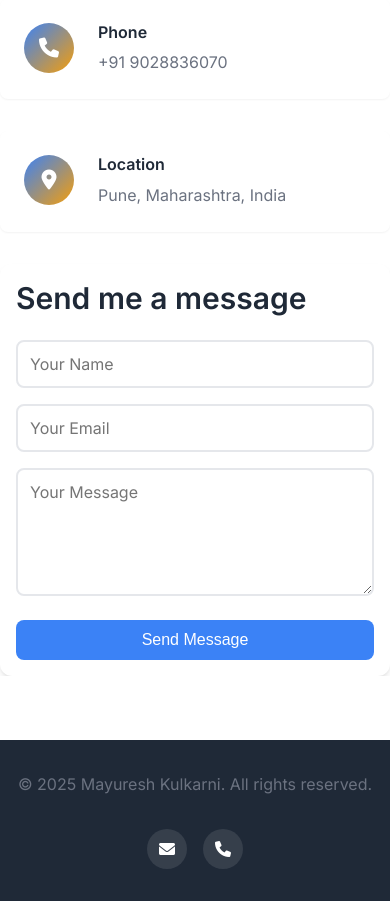
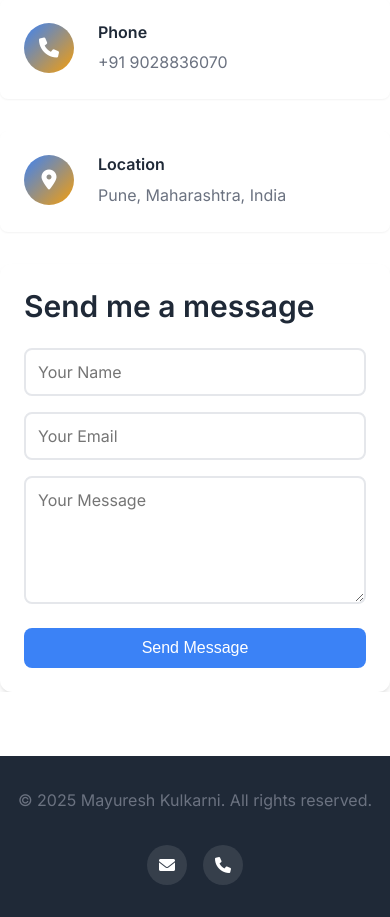
Before and after one commit to Mayuresh-Kulkarni-25/portfolio_web, a Flask app: page / in a window 390 px wide. Shown: the part 5517-6434 px from the top of the page. Run offline with Flask 3, Linux system fonts and the light colour scheme.

Commit message:
Force reduce contact form width and fix input/button alignment

```diff
--- a/static/style.css
+++ b/static/style.css
@@ -971,3 +971,17 @@ body, html {
   display: block;
   margin-top: 1rem;
 }
+/* ✅ Force and reduce contact form width */
+.contact-form {
+  max-width: 500px !important; /* You can adjust: try 500px or 450px */
+  margin: 0 auto !important;
+  padding: 1.5rem !important;
+}
+
+/* ✅ Ensure form fields and button stay inside new width */
+.contact-form .form-group input,
+.contact-form .form-group textarea,
+.contact-form button {
+  width: 100% !important;
+  box-sizing: border-box !important;
+}
```
